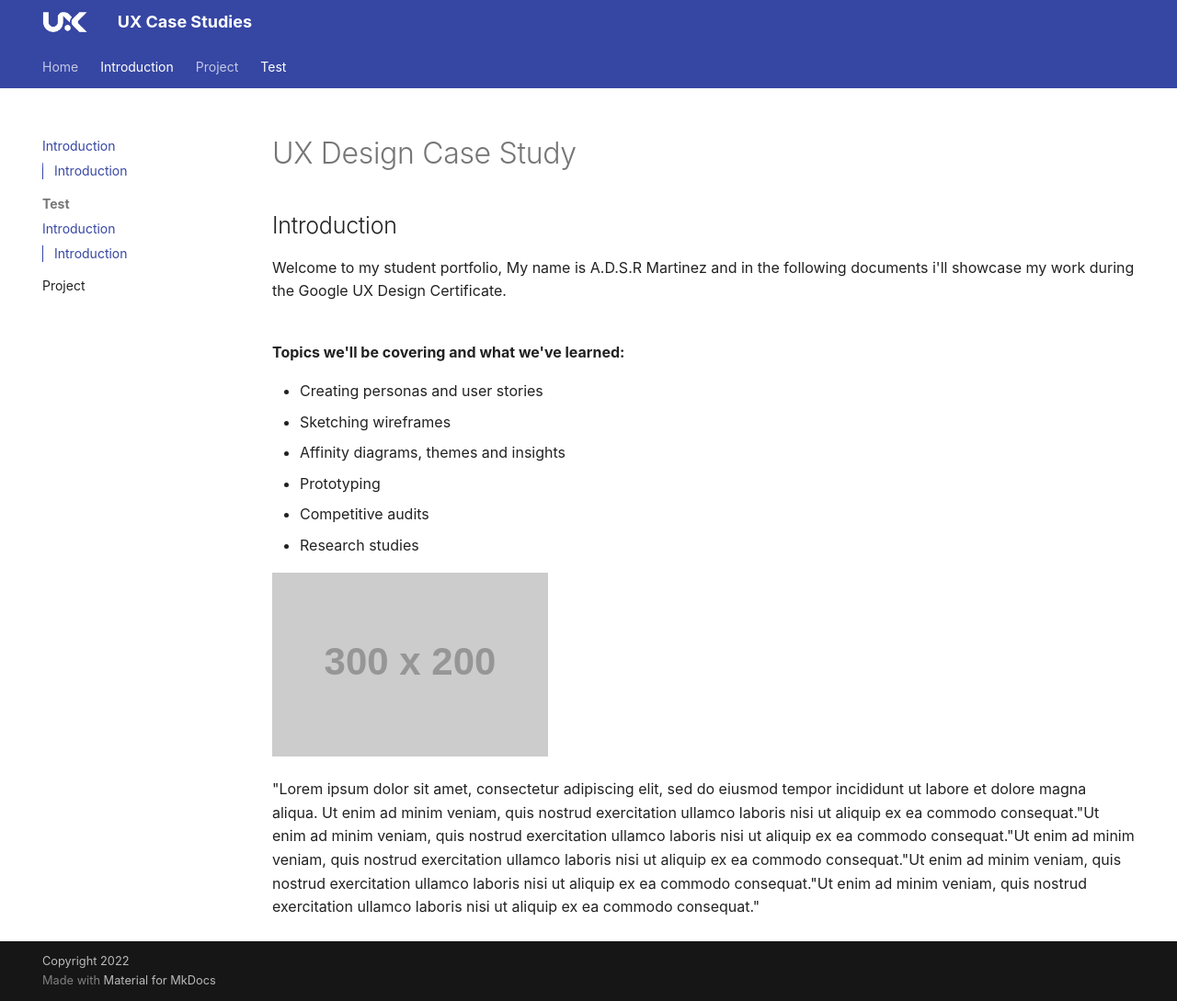
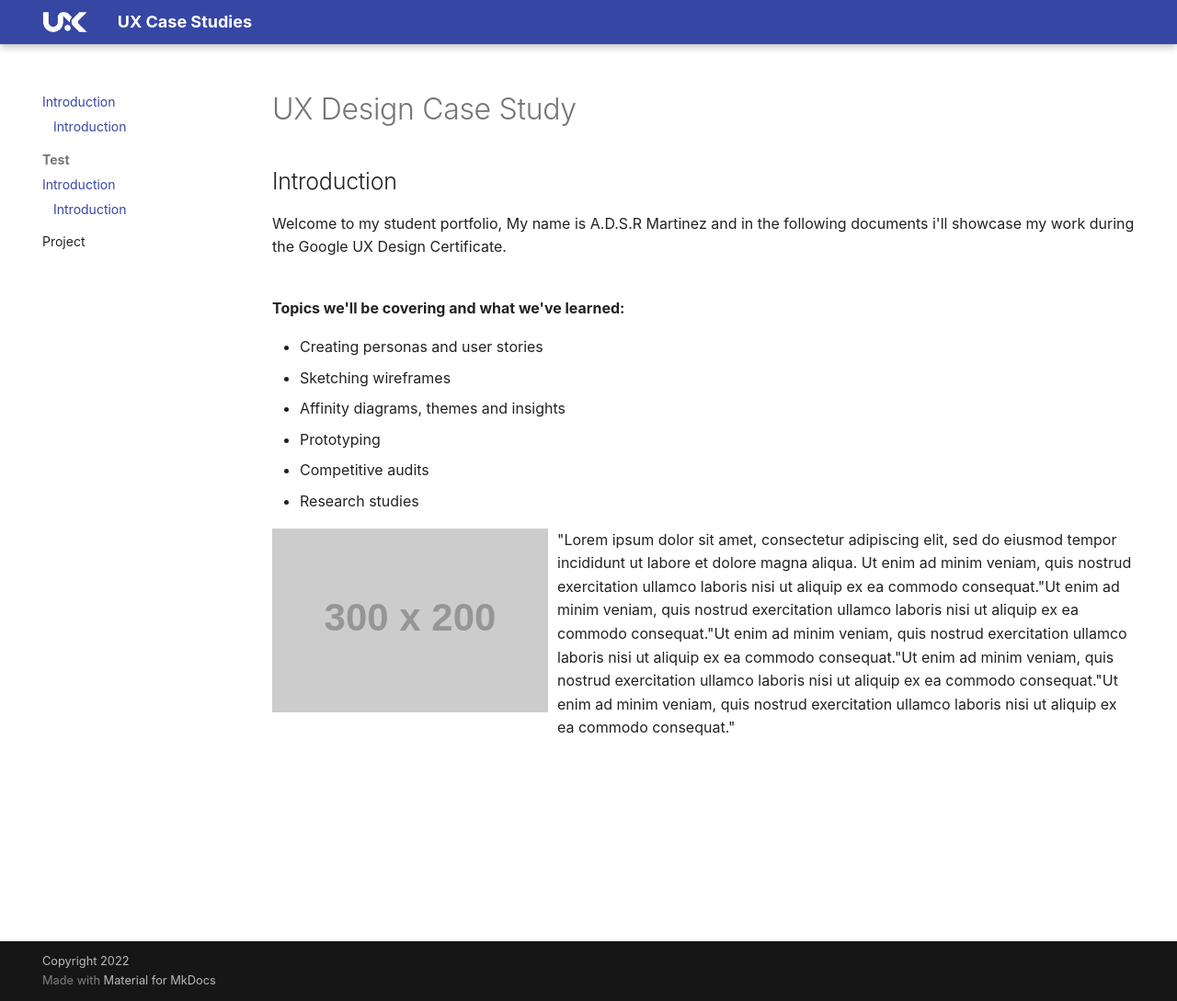
Before and after one commit to divstackio/docs-study, an MkDocs documentation site: the page built from docs/introduction.md, in a window 1280 px wide and 1089 px high. Shown: the whole window at 92% size. Built offline with MkDocs 1.6.1 and Material for MkDocs 9.7.7, drawn with Linux system fonts in a browser that asks for light colours; comment, search, counter and statistics services are not loaded.

Commit message:
Update custom.css

```diff
--- a/docs/css/custom.css
+++ b/docs/css/custom.css
@@ -9,27 +9,12 @@
   --md-text-font: "<font>";
 }
 
-md-header, md-header--shadow {
-padding-top: 5px;
-padding-bottom: 5px;
 
 div.md-sidebar__scrollwrap, md-sidebar__scrollwrap {
 padding-right: 25px;
-background-color: #ffffff !important;
 }
 
 
-
-main.md-main, md-main {
-background-color: #FAFAFA;
-}
-
-
-
-@font-face {
-  font-family: LCT Picon;
-  src: /LCTPicon-Regular.ttf;
-}
 
 @media screen and (min-width: 76.25em) {
   [dir=ltr] .md-nav--integrated>.md-nav__list>.md-nav__item--active .md-nav--secondary {
```
